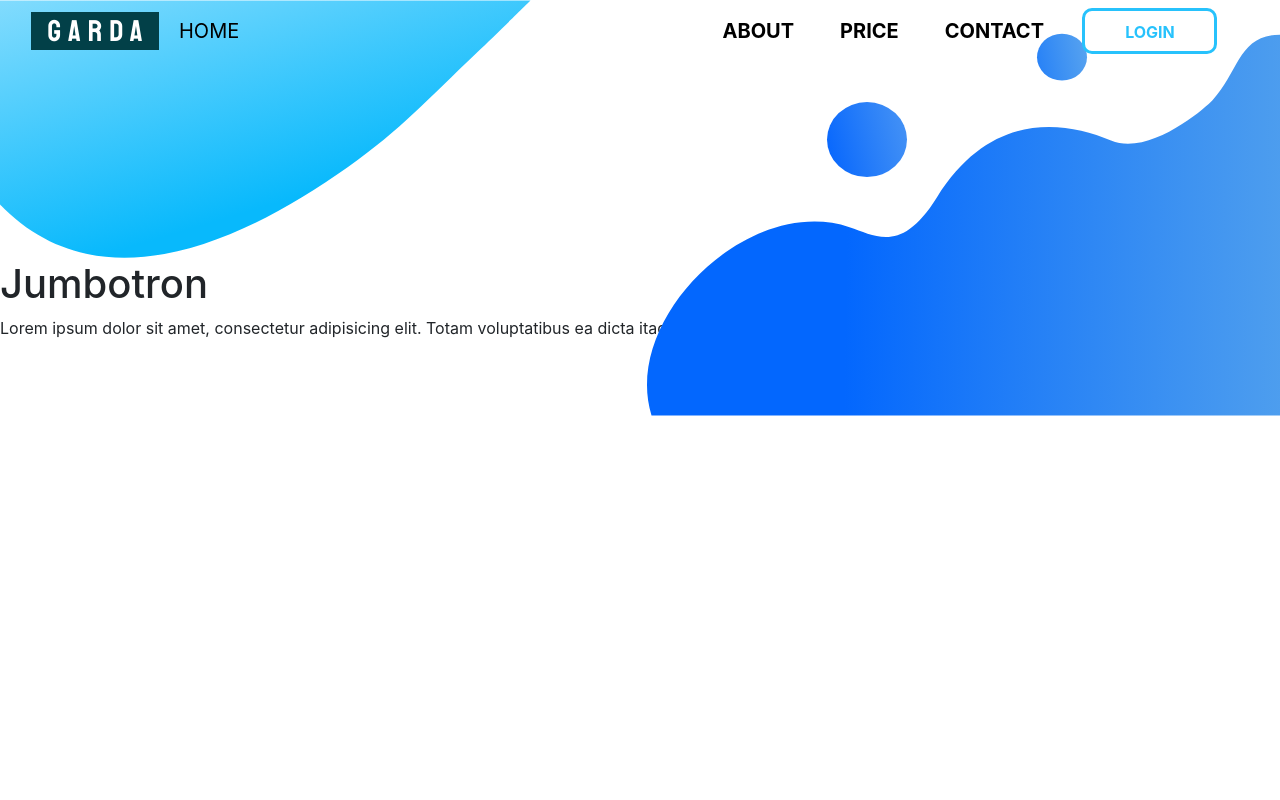
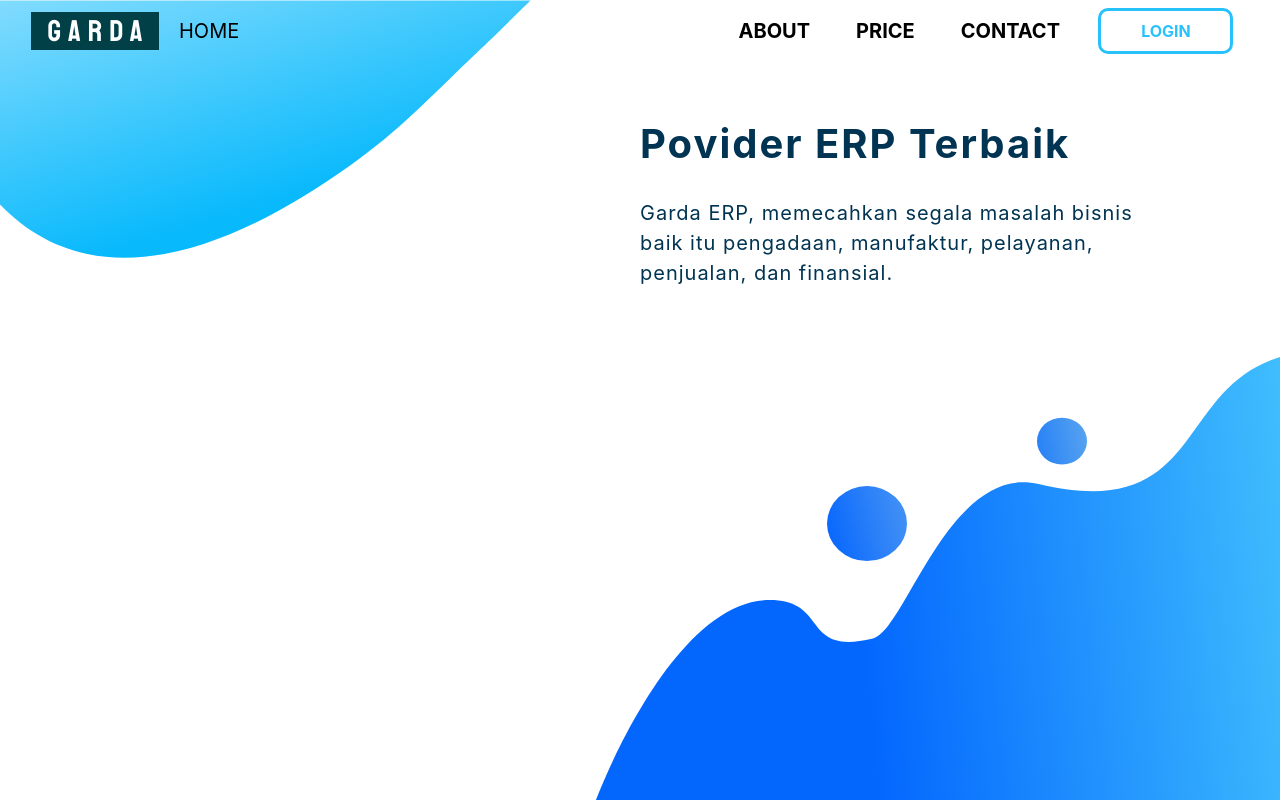
Before and after one commit to Mock1ng/garda-landing-page, a React (Create React App) app: page / in a window 1280 px wide. Built offline with nearby package versions, Linux system fonts and the light colour scheme.

Commit message:
jumbotron added; start with about

```diff
--- a/src/components/Jumbotron.js
+++ b/src/components/Jumbotron.js
@@ -5,12 +5,15 @@ import jumbotron2 from '../assets/svgs/jumbotron2.svg'
 const Jumbotron = () => {
     return (
         <div className='custom-jumbotron'>
-            <img src={jumbotron1} alt="Ilus" />
-            <div className="content">
-                <h1>Jumbotron</h1>
-                <p>Lorem ipsum dolor sit amet, consectetur adipisicing elit. Totam voluptatibus ea dicta itaque consectetur ipsa.</p>
+            <img src={jumbotron1} alt="Ilus" className='ilus-jumbotron1' />
+            <div className="container">
+                <div className="content">
+                    <h1>Povider ERP Terbaik</h1>
+                    <p>Garda ERP, memecahkan segala masalah bisnis baik itu
+                    pengadaan, manufaktur, pelayanan, penjualan, dan finansial.</p>
+                </div>
             </div>
-            <img src={jumbotron2} alt="ilus2" className='jumbotron2' />
+            <img src={jumbotron2} alt="ilus2" className='ilus-jumbotron2' />
         </div>
     )
 }
--- a/src/components/styles/_jumbotron.scss
+++ b/src/components/styles/_jumbotron.scss
@@ -1,10 +1,59 @@
 .custom-jumbotron {
-    height: 700px;
+    height: 100vh;
     position: relative;
 
-    .jumbotron2 {
+    .ilus-jumbotron1 {
+        width: 300px;
+        height: auto;
+
+        @include for-desktop() {
+            width: unset;
+            height: unset;
+        }
+    }
+
+    .content {
+        // position: absolute;
+        // top: 120px;
+        // left: 50%;
+        // width: 530px;
+        text-align: center;
+        color: $blue-font;
+        z-index: 2;
+
+        @include for-desktop() {
+            position: absolute;
+            top: 120px;
+            left: 50%;
+            width: 530px;
+            color: $blue-font;
+            z-index: 2;
+            text-align: unset;
+        }
+
+        h1 {
+            font-size: 40px;
+            margin-bottom: 30px;
+            font-weight: bold;
+            letter-spacing: 2px;
+        }
+
+        p {
+            font-size: 20px;
+            letter-spacing: 1px;
+        }
+    }
+
+    .ilus-jumbotron2 {
+        width: 400px;
+        height: auto;
         position: absolute;
         right: 0;
         bottom: 0;
+
+        @include for-desktop() {
+            width: unset;
+            height: unset;
+        }
     }
 }
--- a/src/components/styles/_navbar.scss
+++ b/src/components/styles/_navbar.scss
@@ -36,7 +36,11 @@ nav {
 }
 
 .bg-custom {
-    background: transparent;
+    background: #fff;
+
+    @include for-desktop() {
+        background: transparent;
+    }
 }
 
 .navbar-custom {
@@ -65,15 +69,14 @@ nav {
     }
 
     .navbar-nav {
-        background: #fff;
         position: relative;
         left: -16px;
         padding: 0 16px;
-        width: 100vw;
 
         @include for-desktop() {
             background: transparent;
             width: unset;
+            padding: 0;
         }
 
         .nav-item {
@@ -85,20 +88,14 @@ nav {
 
             .nav-link {
                 color: #000 !important;
-                font-weight: bold;
-                font-size: 20px;
+                font-size: 16px;
+                font-weight: unset;
 
 
-                // @include for-desktop() {
-                //     display: inline;
-                //     line-height: $nav-height;
-                // }
-
-                // @include hover-focus() {
-                //     color: rgba($yellow, 1.2);
-                //     font-weight: bold;
-                // }
-
+                @include for-desktop() {
+                    font-weight: bold;
+                    font-size: 20px;
+                }
             }
         }
 
@@ -106,19 +103,30 @@ nav {
             position: relative;
             border: 3px solid $blue-primary;
             border-radius: 10px;
-            width: 135px;
-            height: 46px;
+            width: 125px;
+            height: 40px;
             text-align: center;
+
+            @include for-desktop() {
+                width: 135px;
+                height: 46px;
+            }
 
             .login-button {
                 color: $blue-primary !important;
                 font-size: 16px;
                 padding: 0;
-                width: 130px;
-                height: 40px;
+                width: 120px;
+                height: 35px;
                 display: inline-block;
-                line-height: 42px;
+                line-height: 35px;
                 transition: 0.2s all;
+
+                @include for-desktop() {
+                    width: 130px;
+                    height: 40px;
+                    line-height: 41px;
+                }
 
                 &:hover {
                     background: $blue-primary;
```
Also changed, not shown: src/assets/svgs/jumbotron2.svg.
